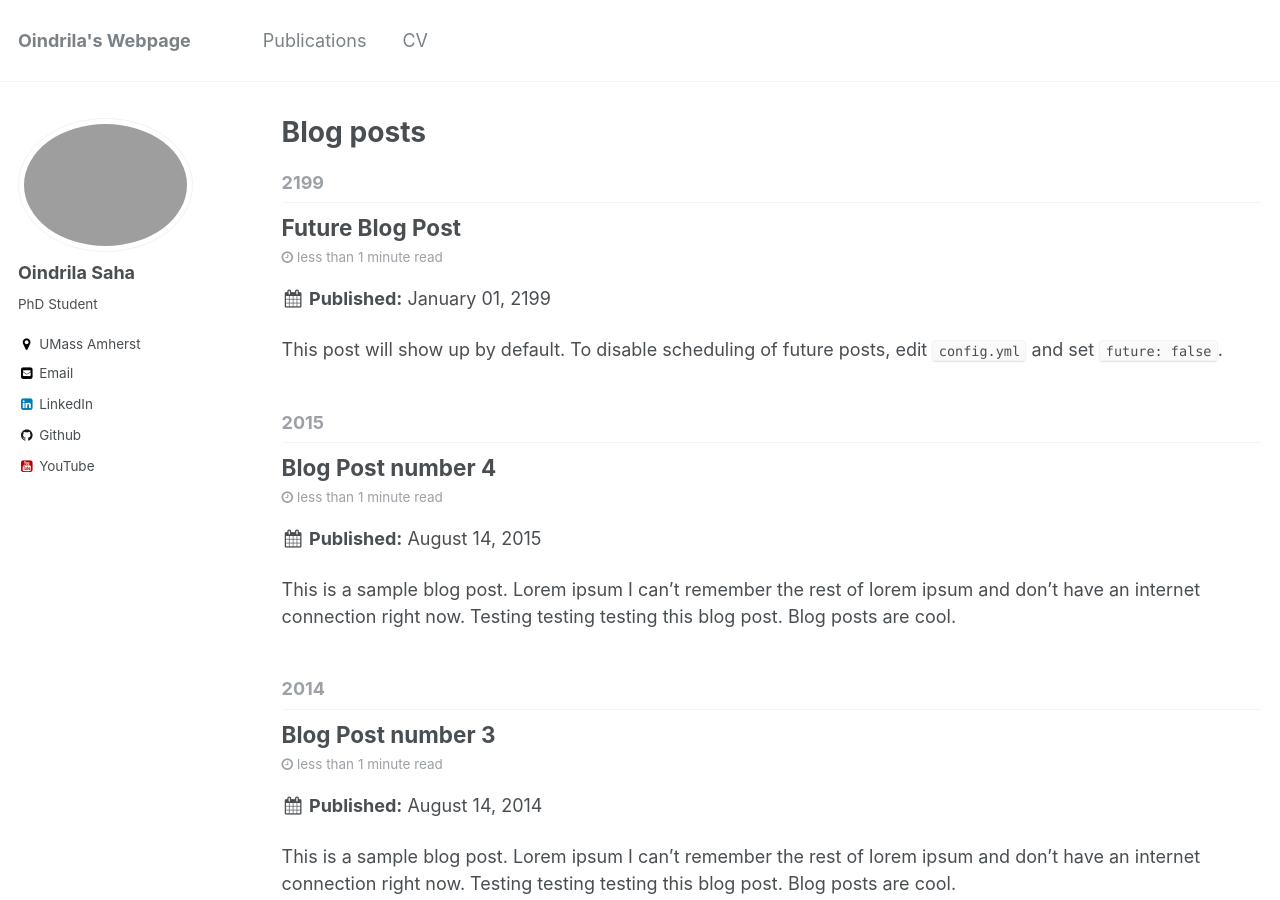
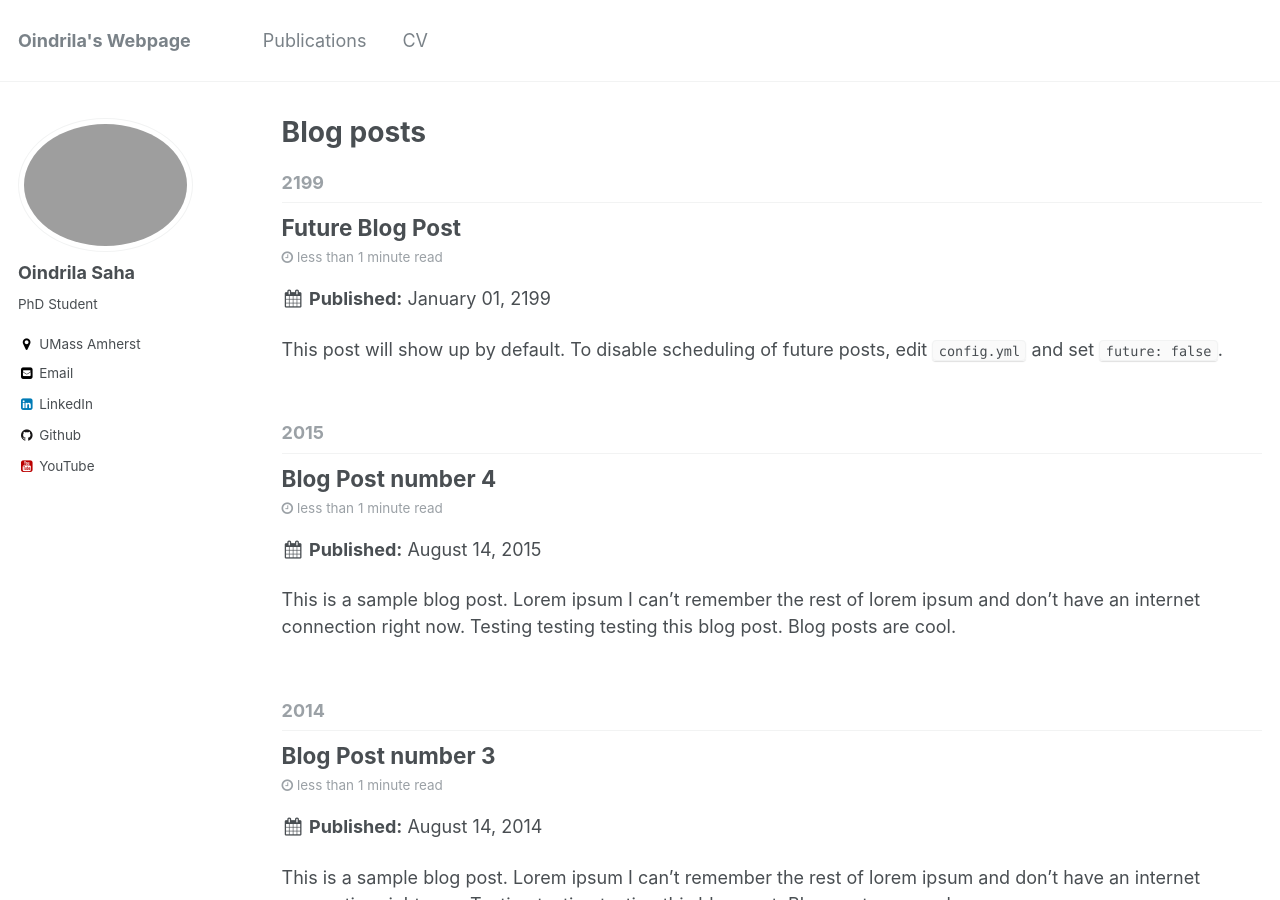
Before and after one commit to oindrilasaha/oindrilasaha.github.io, a Jekyll site: the page built from _pages/year-archive.html, in a window 1280 px wide and 900 px high. Built offline with Jekyll 4.4.1, drawn with Linux system fonts in a browser that asks for light colours.

```diff
--- a/_includes/archive-single.html
+++ b/_includes/archive-single.html
@@ -12,7 +12,7 @@
   {% assign title = post.title %}
 {% endif %}
 
-<div class="{{ include.type | default: "list" }}__item" style="display: flex; align-items: center; gap: 1rem;">
+<div class="{{ include.type | default: "list" }}__item" style="display: flex; align-items: center; gap: 1rem; margin-bottom: 2rem;">
   {% if post.image %}
   <div class="archive__item-teaser" style="flex-shrink: 0;">
       <img
```
